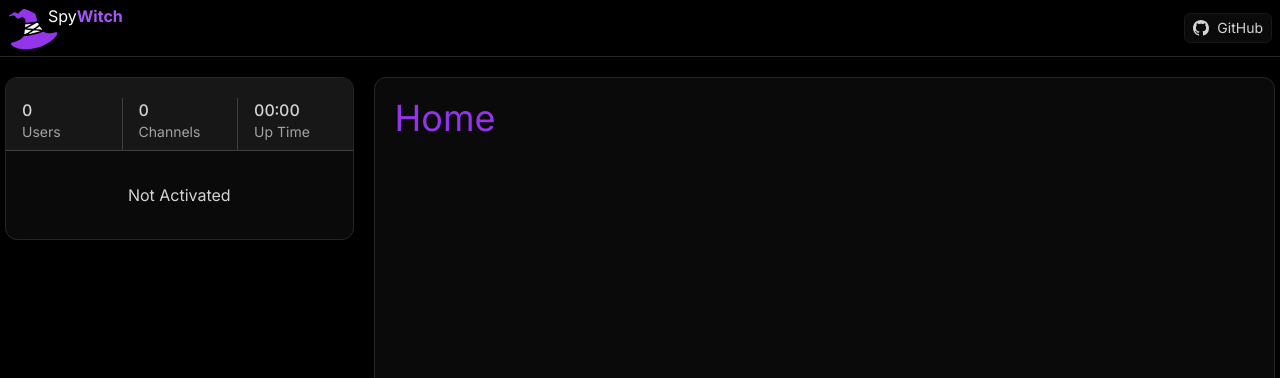
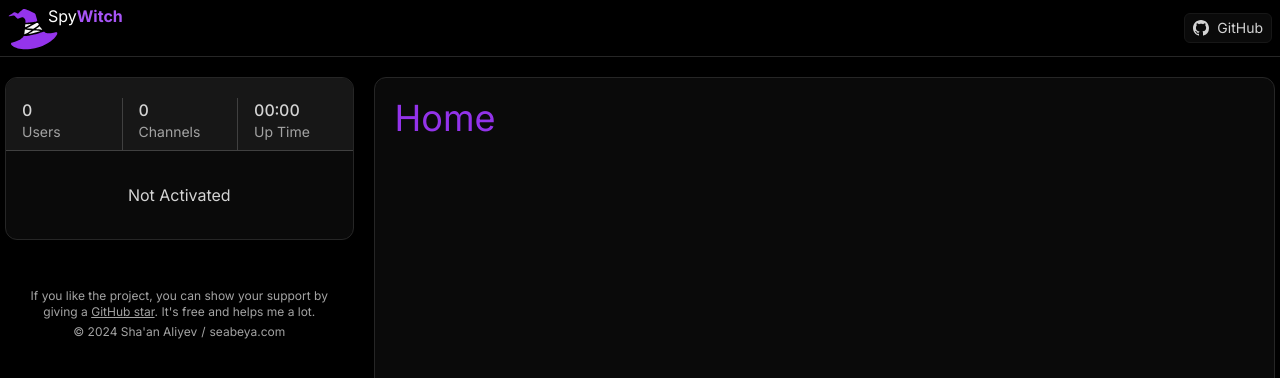
Before and after one commit to seabeya/spywitch, a Next.js app: page / in a window 1280 px wide. Shown: the top 378 px of the page. Built offline with nearby package versions, Linux system fonts and the light colour scheme.

Commit message:
Add AuthorInfo

```diff
--- /dev/null
+++ b/src/components/general/AuthorInfo.tsx
@@ -0,0 +1,20 @@
+export default function AuthorInfo() {
+  return (
+    <div className="text-txt-lower hidden px-4 text-center text-xs lg:block">
+      <p>
+        If you like the project, you can show your support by giving a{' '}
+        <a href="https://github.com/seabeya/spywitch" target="_blank" rel="noopener noreferrer" className="underline">
+          GitHub star
+        </a>
+        . It's free and helps me a lot.
+      </p>
+      <div className="mt-1 inline-flex gap-1">
+        <p suppressHydrationWarning={true}>{`© ${new Date().getFullYear()} Sha'an Aliyev`}</p>
+        <span>/</span>
+        <a href="https://www.seabeya.com" target="_blank" rel="noopener noreferrer" className="hover:underline">
+          seabeya.com
+        </a>
+      </div>
+    </div>
+  );
+}
--- a/src/components/general/Sidebar.tsx
+++ b/src/components/general/Sidebar.tsx
@@ -1,11 +1,12 @@
 import Statusbar from '@/components/general/Statusbar';
+import AuthorInfo from '@/components/general/AuthorInfo';
 
 export default function Sidebar() {
   return (
     <div className="flex flex-col gap-3">
       <Statusbar />
       <div>Sidebar</div>
-      <div>(c)</div>
+      <AuthorInfo />
     </div>
   );
 }
```
